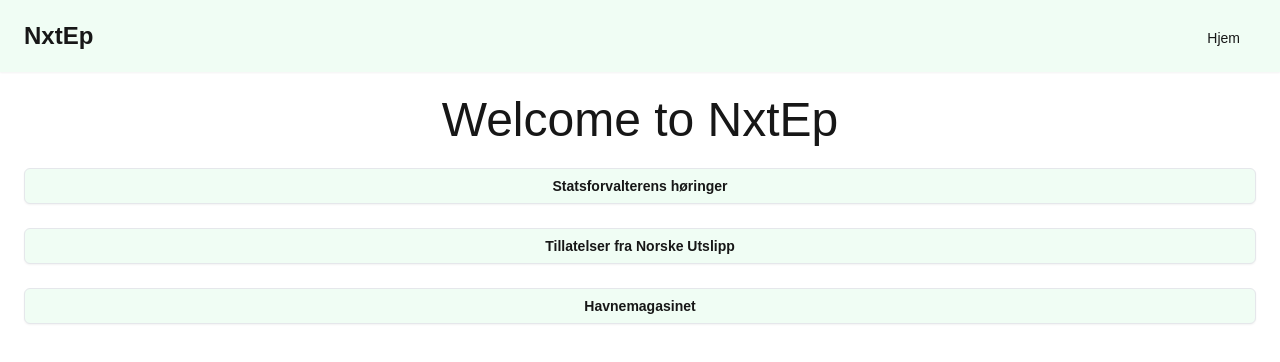
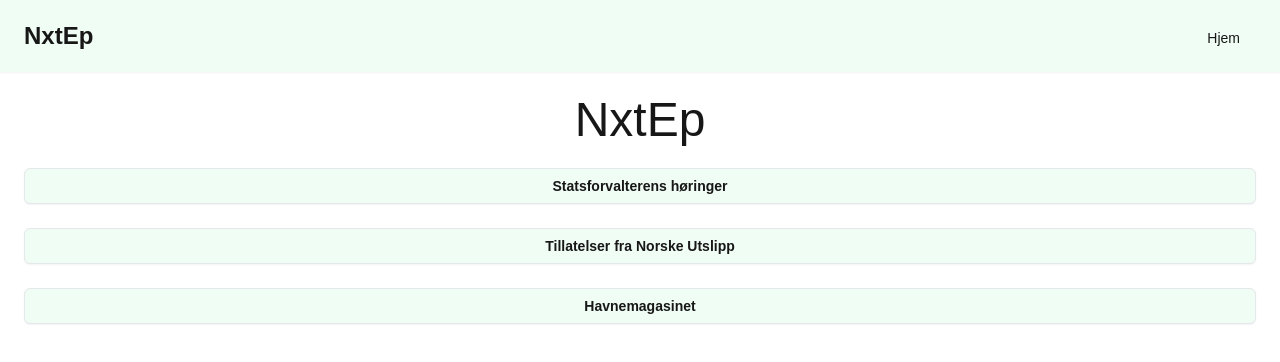
Before and after one commit to akeek/nxtep, a Next.js app: page / in a window 1280 px wide. Shown: the top 362 px of the page. Built offline with nearby package versions, Linux system fonts and the light colour scheme.

Commit message:
småtteri

```diff
--- a/src/app/layout.js
+++ b/src/app/layout.js
@@ -14,8 +14,8 @@
 });
 
 export const metadata = {
-  title: "Create Next App",
-  description: "Generated by create next app",
+  title: "NxtEp",
+  description: "Gjør det enklere å tjene penger",
 };
 
 export default function RootLayout({ children }) {
--- a/src/app/page.tsx
+++ b/src/app/page.tsx
@@ -6,7 +6,7 @@
 const HomePage = () => {
   return (
     <div className="container mx-auto">
-      <h1 className="text-center text-5xl py-6">Welcome to NxtEp</h1>
+      <h1 className="text-center text-5xl py-6">NxtEp</h1>
       <div className="px-6 grid">
         <Button
           variant="outline"
```
